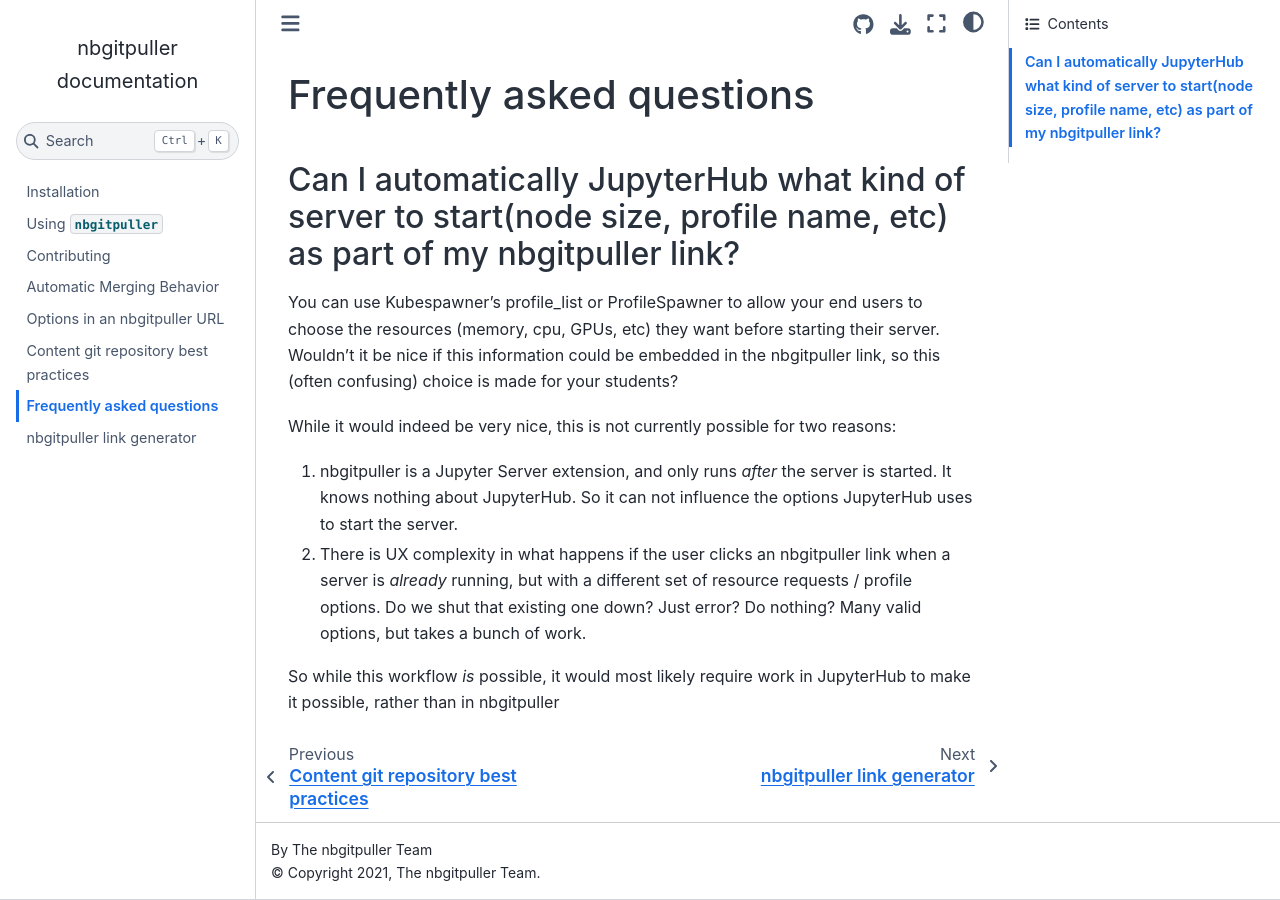
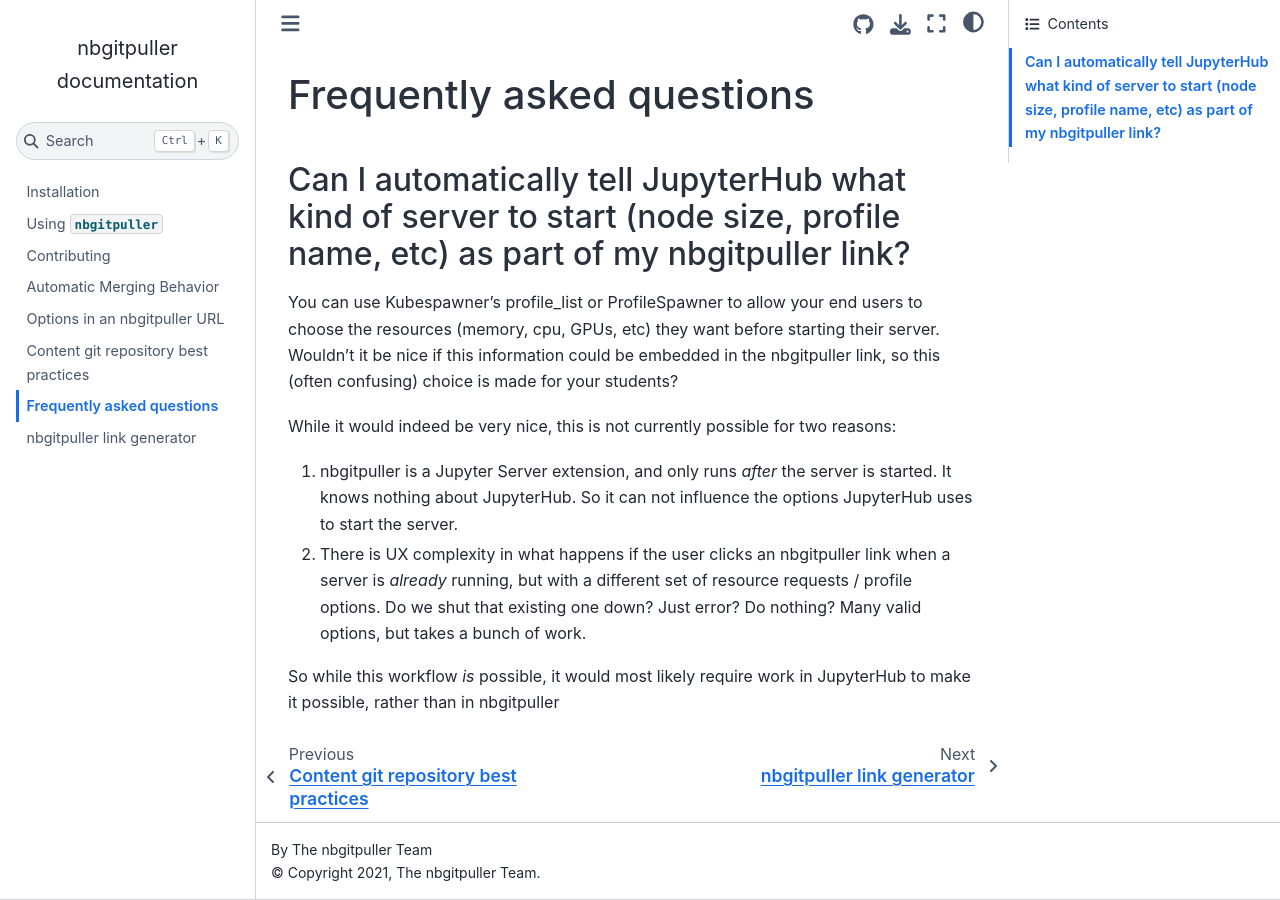
Before and after one commit to jupyterhub/nbgitpuller, a Sphinx documentation site: the page built from docs/faq.md, in a window 1280 px wide. Built offline with Sphinx 7.4.7 and the Sphinx Book theme 1.1.4, drawn with Linux system fonts in a browser that asks for light colours.

Commit message:
Fix typo
Co-authored-by: Sarah Gibson <44771837+sgibson91@users.noreply.github.com>

```diff
--- a/docs/faq.md
+++ b/docs/faq.md
@@ -1,6 +1,6 @@
 # Frequently asked questions
 
-## Can I automatically JupyterHub what kind of server to start(node size, profile name, etc) as part of my nbgitpuller link?
+## Can I automatically tell JupyterHub what kind of server to start (node size, profile name, etc) as part of my nbgitpuller link?
 
 You can use Kubespawner's profile_list or ProfileSpawner to allow your
 end users to choose the resources (memory, cpu, GPUs, etc) they want before
```
